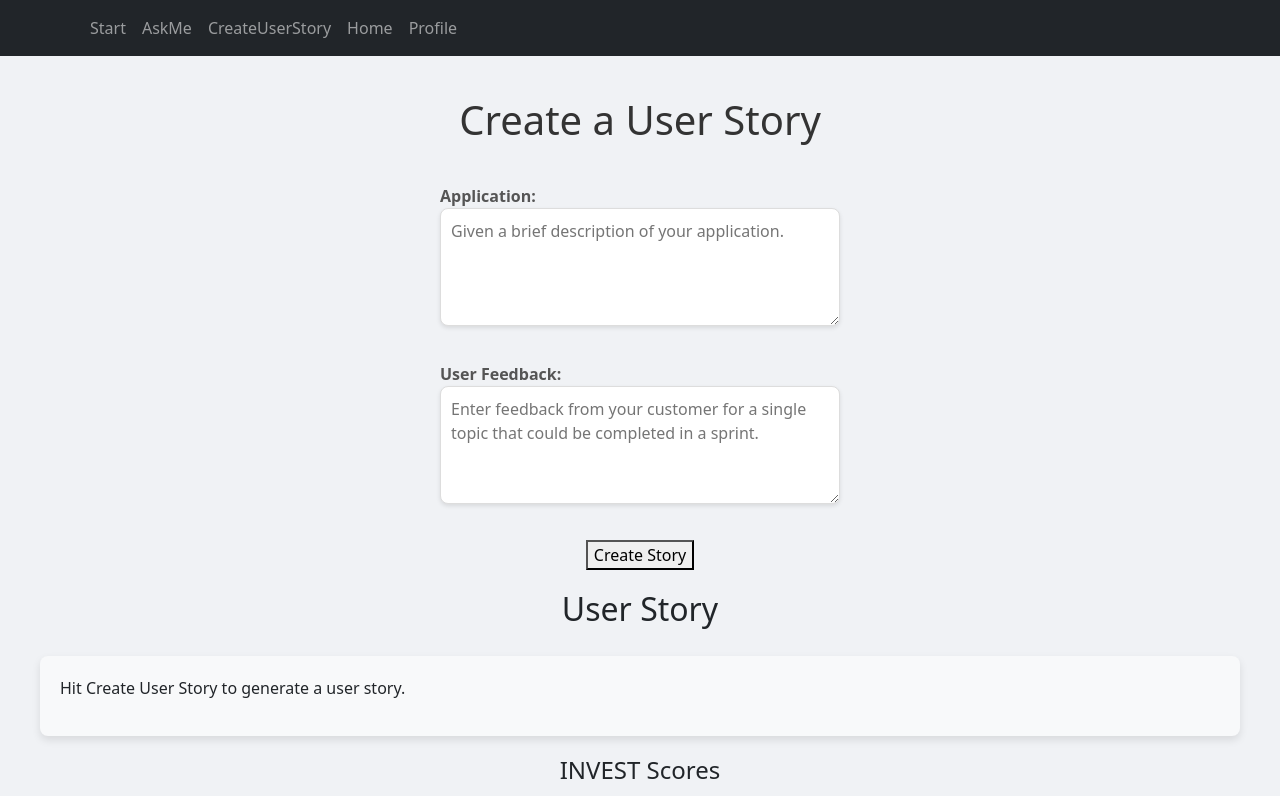
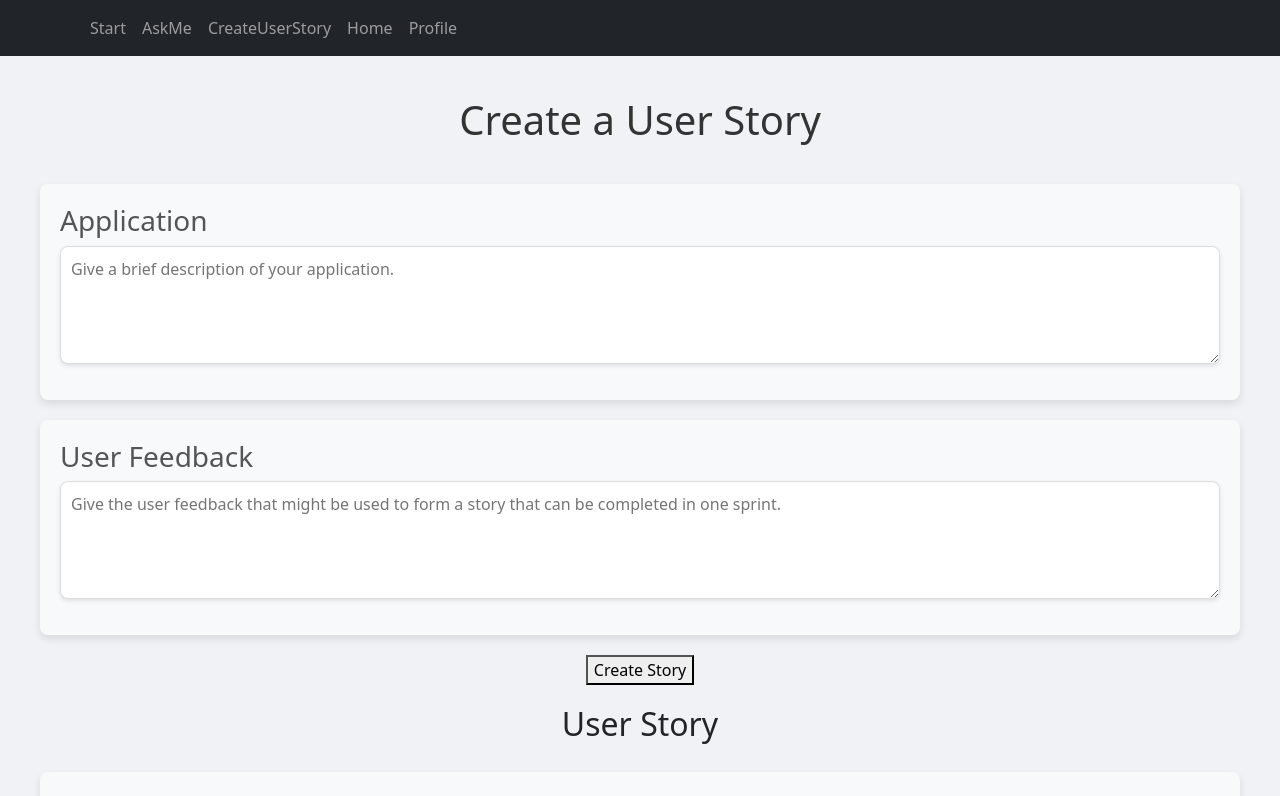
Before and after one commit to brockenbrough/user_story_llm, a React (Create React App) app in the folder frontend/: page /createUserStory in a window 1280 px wide. Shown: the top 796 px of the page. Built offline with nearby package versions, Linux system fonts and the light colour scheme.

Commit message:
Completed Negotiable.

```diff
--- a/frontend/src/components/pages/createUserStoryPage.js
+++ b/frontend/src/components/pages/createUserStoryPage.js
@@ -46,29 +46,36 @@ function CreateUserStoryPage() {
         <div className="page-container">
             <h1>Create a User Story</h1>
             <div className="input-container">
-                <label>
-                    Application:
+            <label style={{ width: '100%' }}>
+                <div>
+                    <h3>Application</h3>
+                </div>
                 <textarea
                     value={appContext}
-                        placeholder="Given a brief description of your application."
+                    placeholder="Give a brief description of your application."
                     onChange={(e) => setAppContext(e.target.value)}
                     rows="4"
                     className="user-prompt-textarea"
+                    style={{ width: '100%', boxSizing: 'border-box' }}
                 />
             </label>
             </div>
 
             <div className="input-container">
-                <label>
-                    User Feedback:
+            <label style={{ width: '100%' }}>
+                <div>
+                    <h3>User Feedback</h3>
+                </div>
                 <textarea
                     value={userFeedback}
-                        placeholder="Enter feedback from your customer for a single topic that could be completed in a sprint."
+                    placeholder="Give the user feedback that might be used to form a story that can be completed in one sprint."
                     onChange={(e) => setUserFeedback(e.target.value)}
                     rows="4"
                     className="user-prompt-textarea"
+                    style={{ width: '100%', boxSizing: 'border-box' }}
                 />
             </label>
+
             </div>
 
             <button className="ask-button" onClick={handleAsk}>Create Story</button>
--- a/frontend/src/css/global_style.css
+++ b/frontend/src/css/global_style.css
@@ -21,8 +21,16 @@
 
 /* Styling the user prompt input section */
 .input-container {
+    background-color: #f8f9fa;
+    padding: 20px;
+    border-radius: 8px;
+    box-shadow: 0 4px 8px rgba(0, 0, 0, 0.1);
     width: 100%;
-    max-width: 400px;
+    margin: 0 auto;
+    display: flex;
+    flex-wrap: wrap;
+    justify-content: space-between;
+    gap: 20px;
 }
 
 .input-container label {
```
Lines whose indentation alone changed are shown as unchanged.
